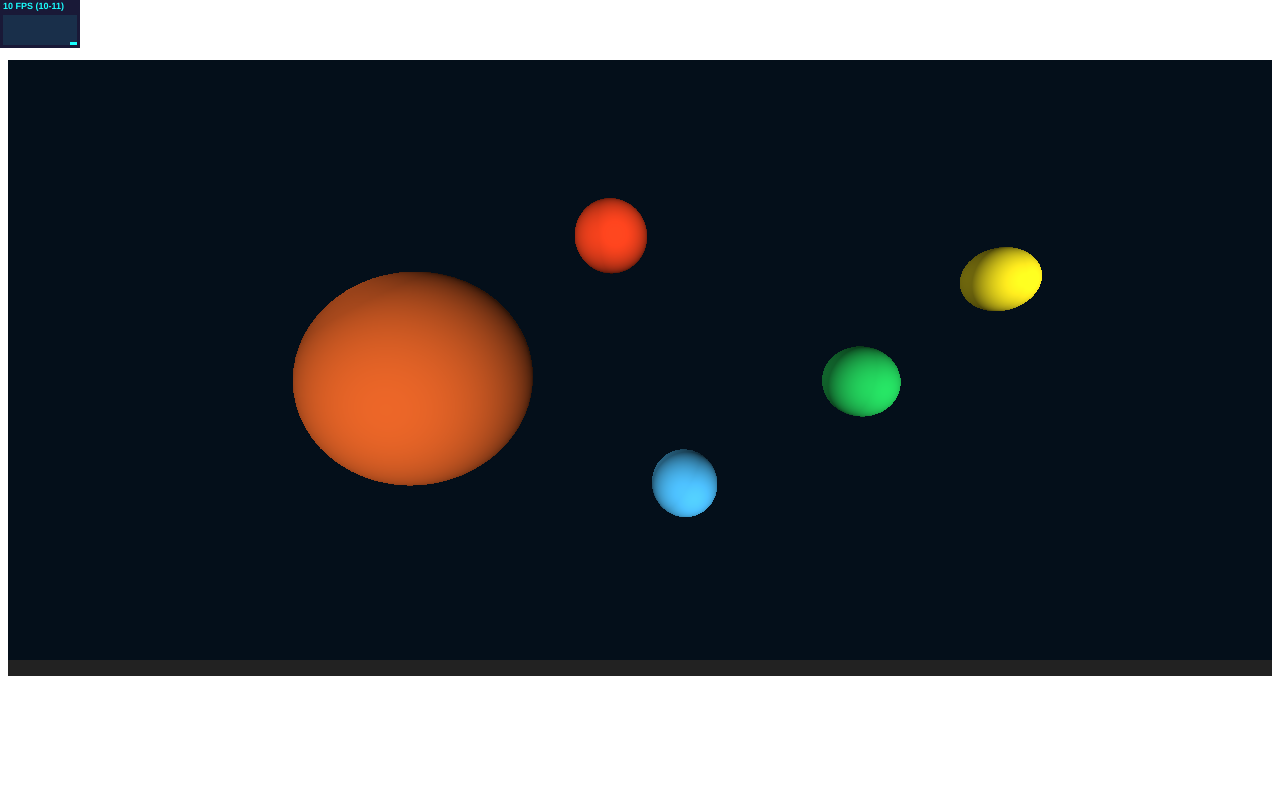
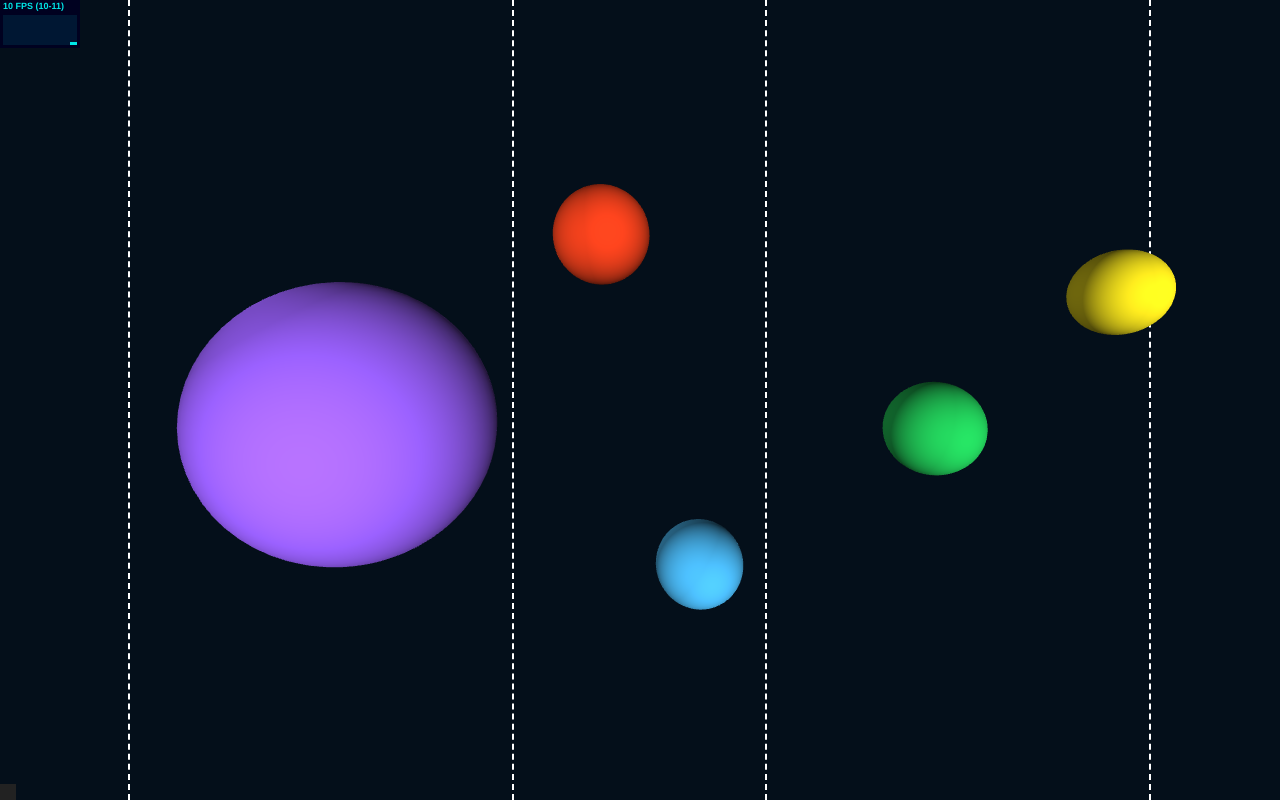
Before and after one commit to andreamorosi/threejs-planetary-system, a website built with Vite: page index.html in a window 1280 px wide. Built offline with nearby package versions, Linux system fonts and the light colour scheme; animation ran at ten frames a second.

Commit message:
Progress

```diff
--- a/index.html
+++ b/index.html
@@ -10,8 +10,17 @@
     <div id="app"></div>
     <script type="module" src="/main.js"></script>
 
-    <div id="scene"></div>
+    <div id="scene">
+
+      <div class="netpattern">
+        <div class="netpattern--vertical"></div>
+        <div class="netpattern--vertical"></div>
+        <div class="netpattern--vertical"></div>
+        <div class="netpattern--vertical"></div>
+      </div>
+    </div>
 
     <div class="ghostinfo"></div>
+
   </body>
 </html>
--- a/main.js
+++ b/main.js
@@ -29,7 +29,7 @@ function init() {
   camera.position.set(1,1,100)
 
   scene = new THREE.Scene();
-  scene.background = new THREE.Color( 0x040F1A );
+  //scene.background = new THREE.Color( 0x040F1A );
 
   const light = new THREE.DirectionalLight( 0xffffff, 1 );
   light.position.set( 20, -20, 100 ).normalize();
@@ -51,7 +51,7 @@ function init() {
   // Spheres generation
   // mainPlanet
   const geometrySphere = new THREE.SphereGeometry( 28, 64, 32 );
-  const materialSphere = new THREE.MeshLambertMaterial( { color: 0xBD5220 } );
+  const materialSphere = new THREE.MeshLambertMaterial( { color: 0x935CF2 } );
   mainPlanet = new THREE.Mesh( geometrySphere, materialSphere );
   scene.add( mainPlanet );
   mainPlanet.position.x = -58
@@ -104,7 +104,7 @@ function init() {
 
   raycaster = new THREE.Raycaster();
 
-  renderer = new THREE.WebGLRenderer();
+  renderer = new THREE.WebGLRenderer({alpha: true, antialias: true});
   renderer.setPixelRatio( window.devicePixelRatio );
   //renderer.setSize( window.innerWidth, window.innerHeight );
   renderer.setSize( sceneContainer.clientWidth, sceneContainer.clientHeight )
--- a/style.css
+++ b/style.css
@@ -7,10 +7,21 @@
   margin-top: 60px;
 }
 #scene {
-  width: 100%;
-  height: 600px;
+  width: 100vw;
+  height: 100vh;
+  position: fixed;
+  top: 0;
+  left: 0;
+  background-color: #040F1A;
+}
+#scene canvas {
+  position: relative;
+  z-index: 1;
 }
 .ghostinfo {
+  position: absolute;
+  bottom: 0;
+  left: 0%;
   display: flex;
   flex-direction: column;
   background-color: rgb(34, 34, 34);
@@ -29,3 +40,46 @@
   padding-bottom: 4px;
   border-bottom: 1px dotted lightblue;
 }
+
+.netpattern {
+  position: absolute;
+  pointer-events: none;
+  width: 100%;
+  height: 100%;
+  z-index: 0;
+}
+.netpattern--vertical:nth-child(1) {
+  width: 1px;
+  height: 100%;
+  left: 10%;
+  top: 0;
+  position: absolute;
+  border-left: 2px dashed white;
+}
+
+.netpattern--vertical:nth-child(2) {
+  width: 1px;
+  height: 100%;
+  left: 40%;
+  top: 0;
+  position: absolute;
+  border-left: 2px dashed white;
+}
+
+.netpattern--vertical:nth-child(3) {
+  width: 1px;
+  height: 100%;
+  right: 40%;
+  top: 0;
+  position: absolute;
+  border-left: 2px dashed white;
+}
+
+.netpattern--vertical:nth-child(4) {
+  width: 1px;
+  height: 100%;
+  right: 10%;
+  top: 0;
+  position: absolute;
+  border-left: 2px dashed white;
+}
```
